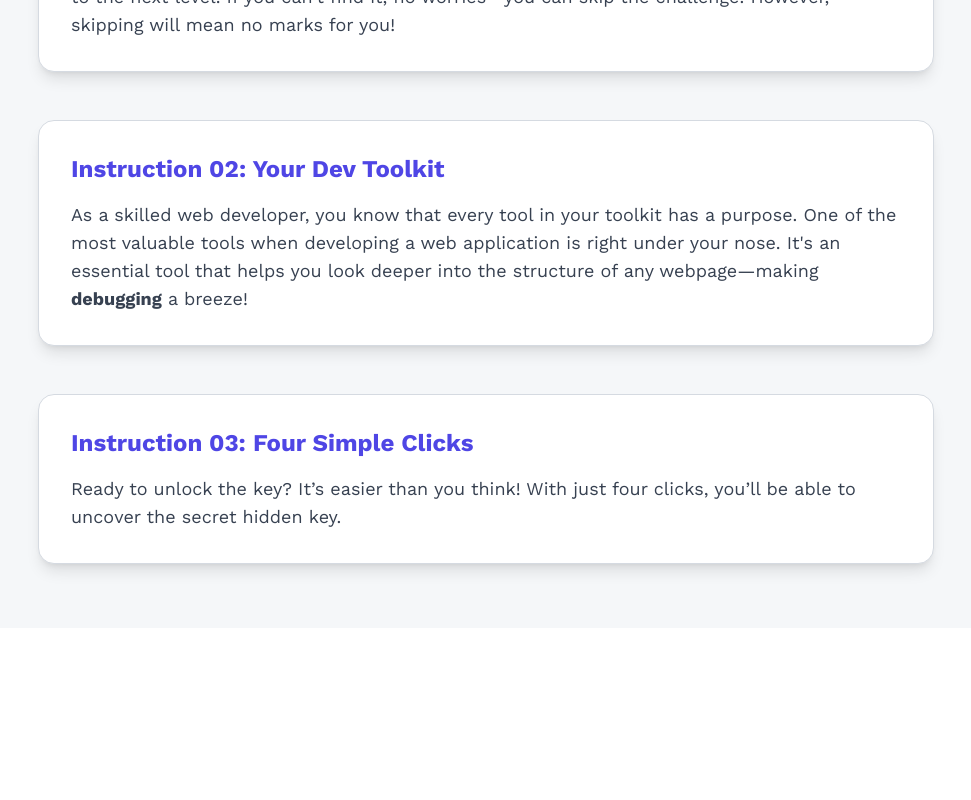
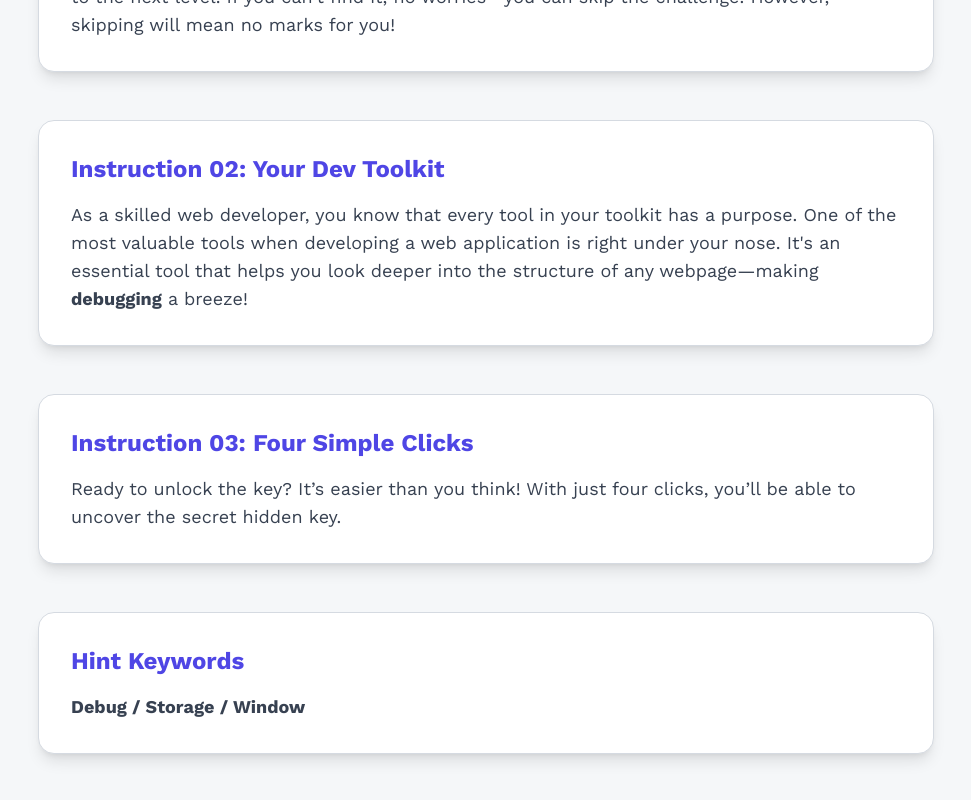
Before and after one commit to Rishen-Lithan/Hire-Genius-Developer-Stage, a React (Vite) app: page /about in a window 1280 px wide. Shown: the part 412-1212 px from the top of the page, without its empty margins (154-1125 px from the left). Before the commit the page ends 1040 px from the top, so only its background shows below. Built offline with nearby package versions, Linux system fonts and the light colour scheme; no server answers.

Commit message:
Bugs Fixing - Dev Rishen

```diff
--- a/src/components/HomeInfo.jsx
+++ b/src/components/HomeInfo.jsx
@@ -6,11 +6,9 @@ const HomeInfo = ({ currentStage }) => {
   if (currentStage === 1)
     return (
       <h1 className='px-8 py-4 mx-5 text-center text-white sm:text-xl sm:leading-snug neo-brutalism-blue'>
-        Hello
-        <span className='mx-2 font-semibold text-white'>User</span>
-        👋
+        Hellooo 👋
         <br />
-        Welcome to the Stage 04
+        Welcome to the Web Dev Stage
       </h1>
     );
 
--- a/src/pages/About.jsx
+++ b/src/pages/About.jsx
@@ -34,6 +34,15 @@ const About = () => {
             Ready to unlock the key? It’s easier than you think! With just four clicks, you’ll be able to uncover the secret hidden key.
           </p>
         </div>
+
+        <div className='p-8 bg-white border border-gray-200 shadow-lg rounded-2xl'>
+          <h3 className='mb-4 text-2xl font-bold text-indigo-600'>
+            Hint Keywords
+          </h3>
+          <p className='text-lg text-gray-700'>
+            <strong>Debug / Storage / Window</strong>
+          </p>
+        </div>
       </div>
     </section>
   );
--- a/src/pages/Home.jsx
+++ b/src/pages/Home.jsx
@@ -49,7 +49,7 @@ const Home = () => {
   }, [isPlayingMusic]);
 
   useEffect(() => {
-    const KEY_NAME = 'sessionKey';
+    const KEY_NAME = 'secretKey';
 
     const generateKey = () => {
       const chars = 'ABCDEFGHIJKLMNOPQRSTUVWXYZabcdefghijklmnopqrstuvwxyz0123456789';
--- a/src/stages/CodeTest.jsx
+++ b/src/stages/CodeTest.jsx
@@ -79,10 +79,6 @@ export default function CodeTest() {
       {isAlreadySubmitted ? (
         <div className="p-6 text-center bg-white border border-green-300 shadow-lg rounded-2xl animate-pulse">
           <h2 className="mb-4 text-2xl font-extrabold text-green-600">🎯 Challenge Already Completed</h2>
-          <p className="mb-4 text-lg font-medium text-gray-700">
-            You previously got <span className="font-bold text-green-800">{trophies}</span> out of{' '}
-            <span className="font-bold">{questions.length}</span> correct.
-          </p>
           <div className="text-4xl animate-bounce">
             {Array.from({ length: trophies }, (_, i) => (
               <span key={i}>🏆</span>
--- a/src/stages/MethodsTest.jsx
+++ b/src/stages/MethodsTest.jsx
@@ -80,10 +80,6 @@ export default function MethodsTest() {
       {isAlreadySubmitted ? (
         <div className="p-6 text-center bg-white border border-green-300 shadow-lg rounded-2xl animate-pulse">
           <h2 className="mb-4 text-2xl font-extrabold text-green-600">🎯 Challenge Already Completed</h2>
-          <p className="mb-4 text-lg font-medium text-gray-700">
-            You previously got <span className="font-bold text-green-800">{trophies}</span> out of{' '}
-            <span className="font-bold">{questions.length}</span> correct.
-          </p>
           <div className="text-4xl animate-bounce">
             {Array.from({ length: trophies }, (_, i) => (
               <span key={i}>🏆</span>
```
